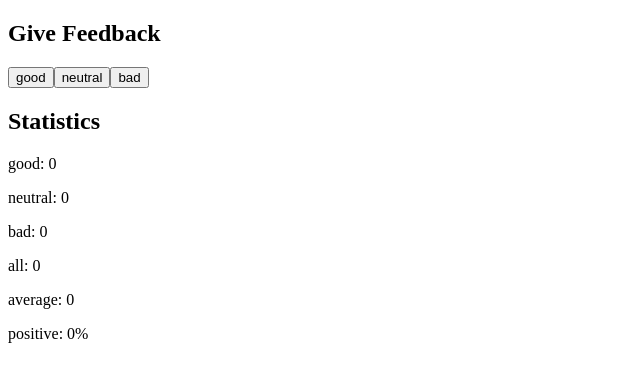
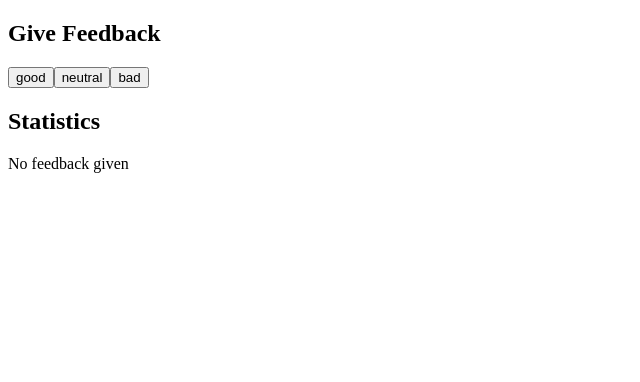
Before and after one commit to Serj10GR/full_stack_open_univer, a React (Vite) app in the folder part1/unicafe/: page / in a window 1280 px wide. Shown: the top 382 px of the page, without its empty margins (0-640 px from the left). Built offline with nearby package versions, Linux system fonts and the light colour scheme.

Commit message:
:sparkles: part1 = ex 1.9

```diff
--- a/part1/unicafe/src/components/Statistics.tsx
+++ b/part1/unicafe/src/components/Statistics.tsx
@@ -16,21 +16,29 @@ export const Statiscs = ({
   const calcAverage = () => {
     // good 1, neutral 0 positive -1
     const totalScore = good * 1 + bad * -1;
-    return totalFeedbaks > 0 ? totalScore / totalFeedbaks : 0;
+    return totalScore / totalFeedbaks;
   };
 
-  const goodPercentage = totalFeedbaks > 0 ? (good / totalFeedbaks) * 100 : 0;
+  const goodPercentage = (good / totalFeedbaks) * 100;
 
   const average = calcAverage();
+
+  const hasStats = good || neutral || bad;
   return (
     <div>
       <h2>Statistics</h2>
+      {hasStats ? (
+        <>
           <p>good: {good}</p>
           <p>neutral: {neutral}</p>
           <p>bad: {bad}</p>
           <p>all: {totalFeedbaks}</p>
           <p>average: {average}</p>
           <p>positive: {goodPercentage}%</p>
+        </>
+      ) : (
+        <p>No feedback given</p>
+      )}
     </div>
   );
 };
```
Lines whose indentation alone changed are shown as unchanged.
